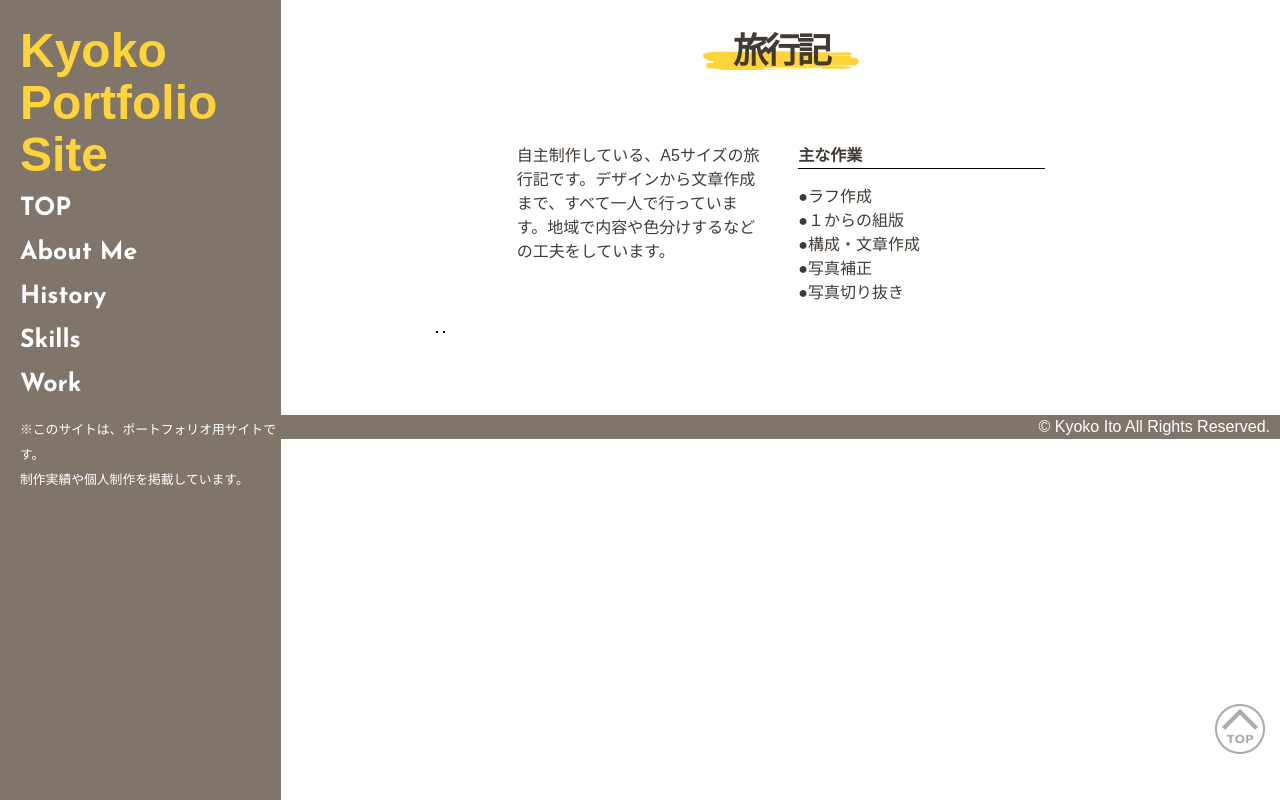
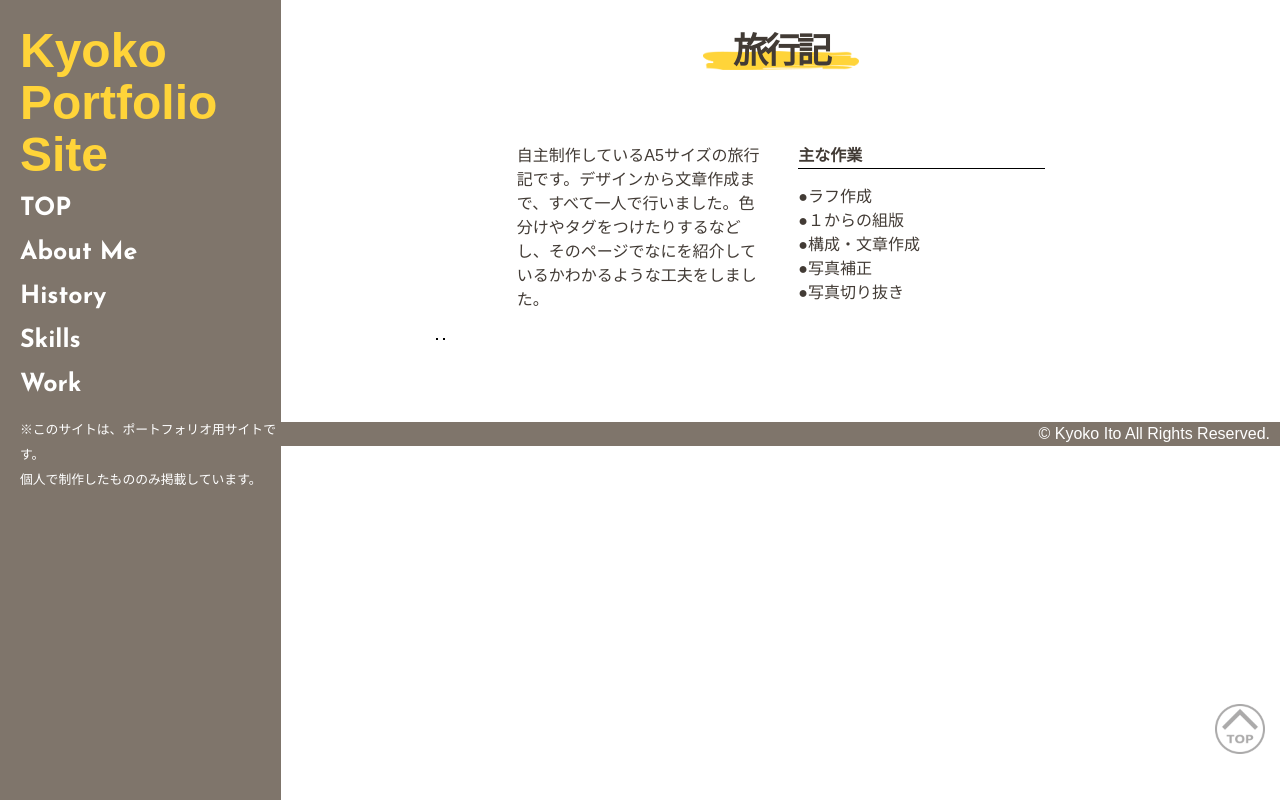
Before and after one commit to kyoppu84/kyoko_portfolio, a plain HTML site: page pf-paper02.html in a window 1280 px wide. Drawn offline with nearby package versions, Linux system fonts and the light colour scheme; a script that the page names is missing.

Commit message:
文章変更

```diff
--- a/pf-paper02.html
+++ b/pf-paper02.html
@@ -48,7 +48,7 @@
 			</ul>
 		</nav>
 			<small>※このサイトは、ポートフォリオ用サイトです。<br>
-				制作実績や個人制作を掲載しています。</small>
+				個人で制作したもののみ掲載しています。</small>
   </div>
 		</div>
 
@@ -62,7 +62,7 @@
 		<div class="setumei">
 		<div class="setumei-wrapper">
 		<p class="setumei-bun">
-		自主制作している、A5サイズの旅行記です。デザインから文章作成まで、すべて一人で行っています。地域で内容や色分けするなどの工夫をしています。
+		自主制作しているA5サイズの旅行記です。デザインから文章作成まで、すべて一人で行いました。色分けやタグをつけたりするなどし、そのページでなにを紹介しているかわかるような工夫をしました。
 		</p>
 
 
```
